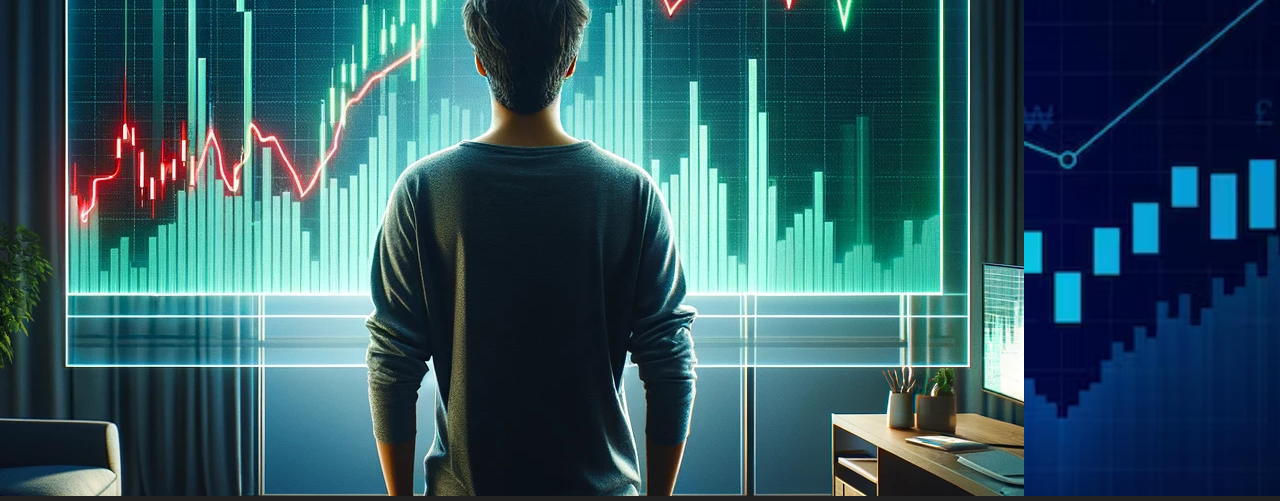
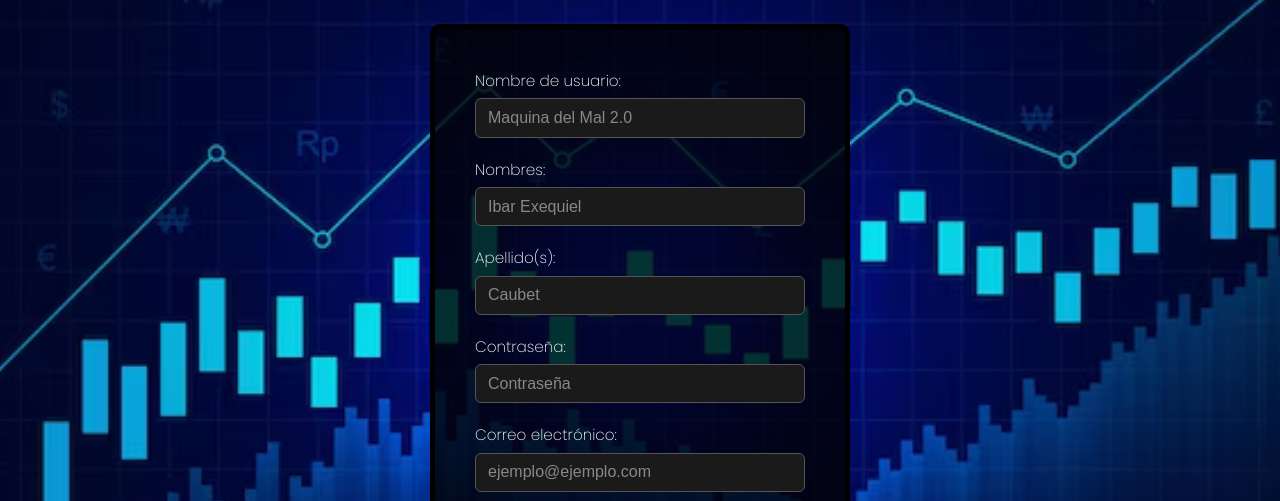
Before and after one commit to Ibar-Estudios/Trading-Info-Site, a plain HTML site: page form.html in a window 1280 px wide. Shown: the part 104-605 px from the top of the page. Drawn offline with nearby package versions, Linux system fonts and the light colour scheme; files whose address does not match are found by name.

Commit message:
fix: saco imagen colada

```diff
--- a/form.html
+++ b/form.html
@@ -11,10 +11,6 @@
     />
     <link rel="stylesheet" href="/styles/global.css" />
     <link rel="stylesheet" href="/styles/formulario.css" />
-    <img
-      src="/assets/image/imag-trading.png"
-      alt="Un hombre mirando a una ventana con un gráfico de trading de fondo"
-    />
   </head>
   <body>
     <header>
```
Also changed, not shown: scalping.html (+0 -4 lines).
